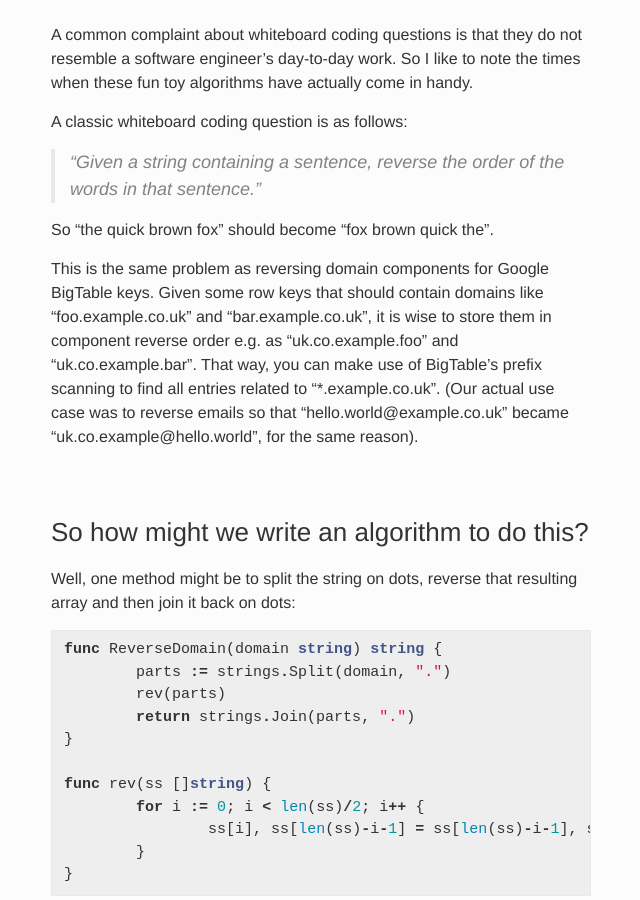
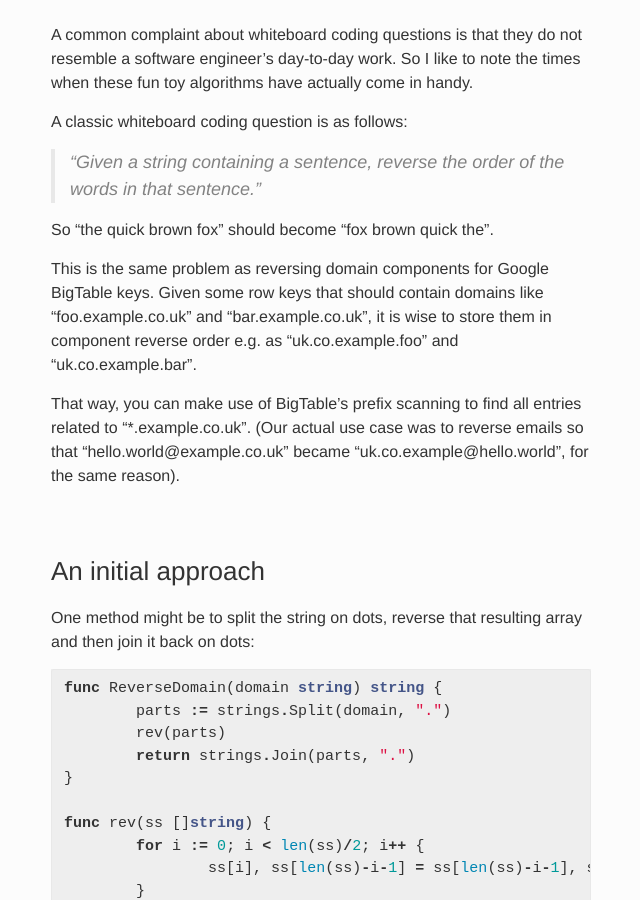
Before and after one commit to geotho/geotho.github.io, a Jekyll site: the page built from _posts/2017/2017-02-12-reversing-domains.md, in a window 1280 px wide and 900 px high, scrolled down 255 px. Shown: the whole window, without its empty margins (319-959 px from the left). Built offline with Jekyll 4.4.1, drawn with Linux system fonts in a browser that asks for light colours; some of the changed lines change nothing that is shown; some of the changed text lies outside the part shown.

Commit message:
Fix formatting

````diff
--- a/_posts/2017/2017-02-12-reversing-domains.md
+++ b/_posts/2017/2017-02-12-reversing-domains.md
@@ -13,11 +13,13 @@
 
 So "the quick brown fox" should become "fox brown quick the".
 
-This is the same problem as reversing domain components for Google BigTable keys. Given some row keys that should contain domains like "foo.example.co.uk" and "bar.example.co.uk", it is wise to store them in component reverse order e.g. as "uk.co.example.foo" and "uk.co.example.bar". That way, you can make use of BigTable’s prefix scanning to find all entries related to "*.example.co.uk". (Our actual use case was to reverse emails so that "hello.world@example.co.uk" became "uk.co.example@hello.world", for the same reason).
+This is the same problem as reversing domain components for Google BigTable keys. Given some row keys that should contain domains like "foo.example.co.uk" and "bar.example.co.uk", it is wise to store them in component reverse order e.g. as "uk.co.example.foo" and "uk.co.example.bar".
 
-### So how might we write an algorithm to do this?
+That way, you can make use of BigTable’s prefix scanning to find all entries related to "*.example.co.uk". (Our actual use case was to reverse emails so that "hello.world@example.co.uk" became "uk.co.example@hello.world", for the same reason).
 
-Well, one method might be to split the string on dots, reverse that resulting array and then join it back on dots:
+### An initial approach
+
+One method might be to split the string on dots, reverse that resulting array and then join it back on dots:
 
 ```go
 func ReverseDomain(domain string) string {
@@ -58,6 +60,7 @@
 We can use a common trick to avoid allocating slices of strings (aka slices of slices of bytes): reverse the entire string, then unreverse each component separately.
 
 So you do the following steps:
+
 ```
 foo.bar.baz.co.uk
 ku.oc.zab.rab.oof (by reversing the whole string)
@@ -125,7 +128,35 @@
 ./domainreverse.go:14: ReverseDomainFaster ([]byte)(domain) does not escape
 ```
 
-As a final note, if we could avoid the allocation by mutating the original domain instead, our code should go much faster:
+You might also want to write some table-driven tests so make sure your algorithm is working as intended:
+
+```go
+func TestReverseDomain(t *testing.T) {
+	tests := []struct {
+		input, want string
+	}{
+		{"test", "test"},
+		{"foo.bar.baz.co.uk", "uk.co.baz.bar.foo"},
+		{"foo.bar.baz.co.uk.", ".uk.co.baz.bar.foo"},
+		{".....", "....."},
+		{"", ""},
+	}
+
+	for _, tt := range tests {
+		if got := ReverseDomain(tt.input); got != tt.want {
+			t.Errorf("ReverseDomain actual=%s, expected=%s", got, tt.want)
+		}
+
+		if got := ReverseDomainFaster(tt.input); got != tt.want {
+			t.Errorf("ReverseDomainFaster actual=%s, expected=%s", got, tt.want)
+		}
+	}
+}
+```
+
+### Can it go even faster?
+
+If we could avoid the allocation by mutating the original domain instead, our code should go much faster:
 
 ```go
 func ReverseDomainInPlace(dom []byte) {
@@ -146,6 +177,7 @@
 Note that to make it clear that the function mutates its arguments, I choose not to return anything.
 
 If you write one final benchmark for this in-place version:
+
 ```go
 func BenchmarkReverseDomainFasterInPlace(b *testing.B) {
 	b.ReportAllocs()
@@ -157,6 +189,7 @@
 ```
 
 We can see that it is a lot faster than our original function and does no allocations:
+
 ```
 BenchmarkReverseDomain-8                3000000   404 ns/op    144 B/op    3 allocs/op
 BenchmarkReverseDomainFaster-8         10000000   133 ns/op     32 B/op    1 allocs/op
````
